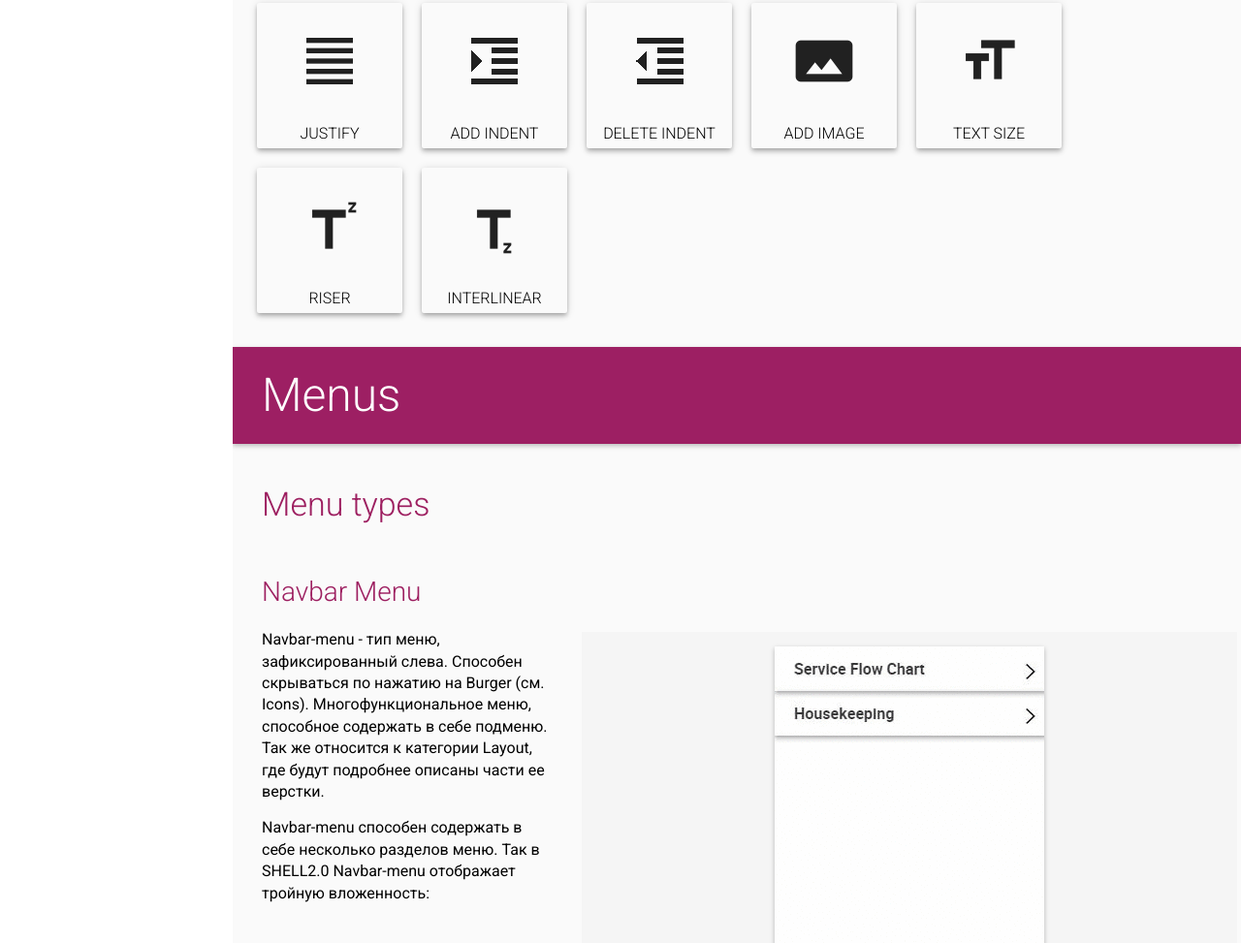
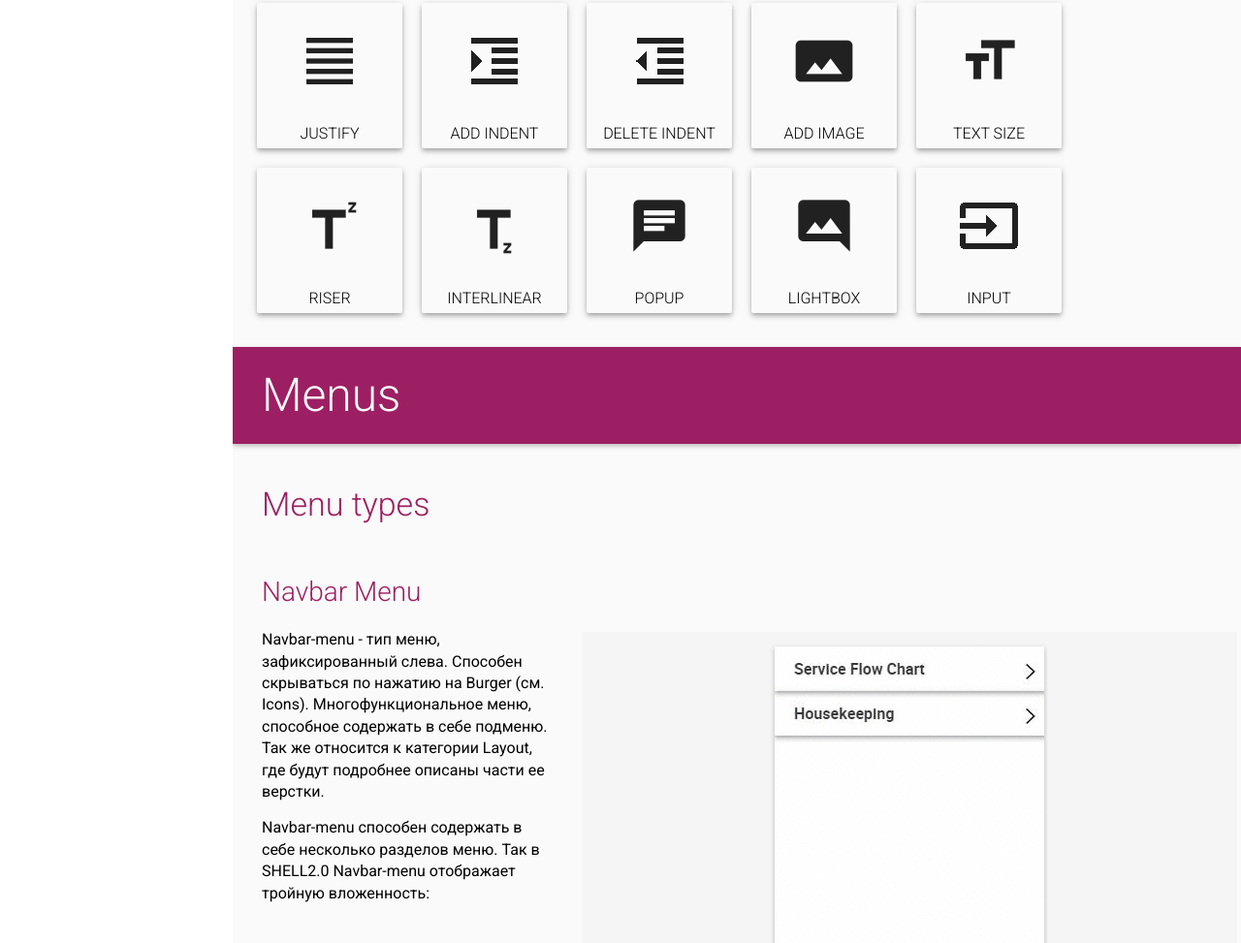
Before and after one commit to dmluzhin/guideline, a plain HTML site: page guideline.html in a window 1280 px wide. Shown: the part 7352-8325 px from the top of the page at 97% size. Drawn offline with Linux system fonts and the light colour scheme.

Commit message:
input, lightbox and popup added

```diff
--- a/guideline.html
+++ b/guideline.html
@@ -649,6 +649,18 @@
 						<div class="icon-holder"><img src="images/text_set/sub.png"/></div>
 						<div class="icon-title">interlinear</div>
 					</div>
+					<div class="icon-card">
+						<div class="icon-holder"><img src="images/text_set/popup.png"/></div>
+						<div class="icon-title">Popup</div>
+					</div>
+					<div class="icon-card">
+						<div class="icon-holder"><img src="images/text_set/lightbox.png"/></div>
+						<div class="icon-title">Lightbox</div>
+					</div>
+					<div class="icon-card">
+						<div class="icon-holder"><img src="images/text_set/input.png"/></div>
+						<div class="icon-title">Input</div>
+					</div>
 				</div>
 			</section>
 			<section class="menus-header" id="menus">Menus</section>
```
Also changed, not shown: images/text_set/input.png (added), images/text_set/lightbox.png (added), images/text_set/popup.png (added), images/text_set/underline.png.
